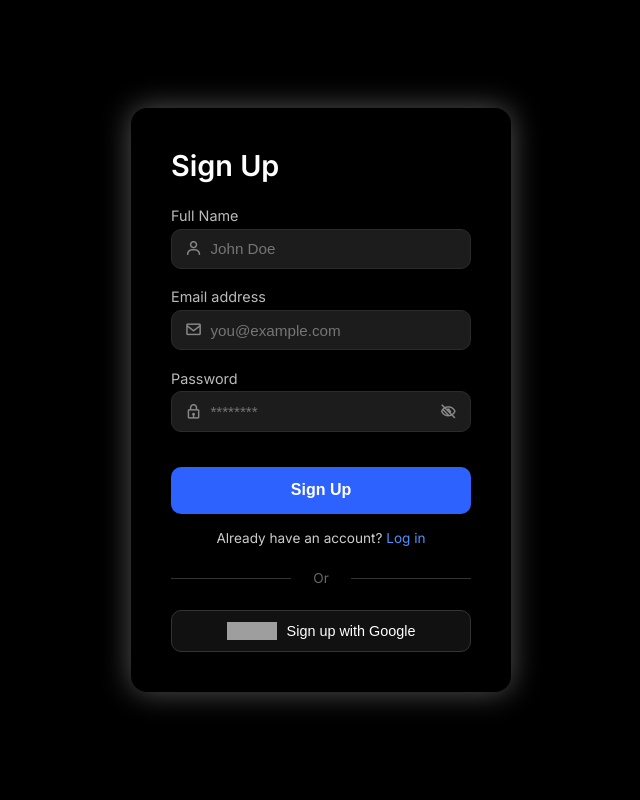
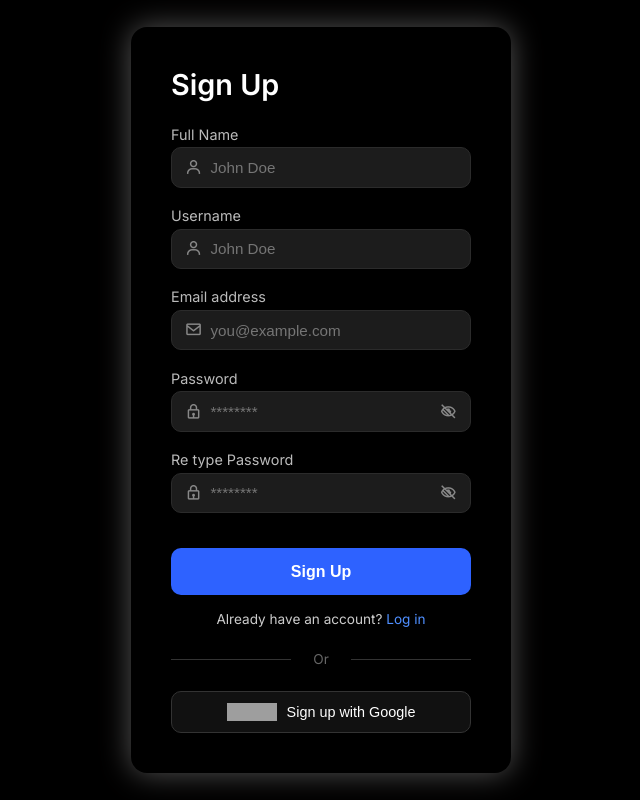
Before and after one commit to Joelscariajustine123/Turbo, a Django app: page /adminsignup/ in a window 1280 px wide. Shown: the whole page, without its empty margins (319-959 px from the left). Run offline with Django 5.2, Linux system fonts and the light colour scheme; grey boxes are pictures that could not be loaded.

Commit message:
account created

```diff
--- a/account/views.py
+++ b/account/views.py
@@ -35,6 +35,7 @@ def ridersignup(request):
     if request.method == 'POST':
         full_name = request.POST.get('full_name')
         email = request.POST.get('email')
+        username = request.POST.get('username')
         password1 = request.POST.get('password1')
         password2 = request.POST.get('password2')
 
@@ -49,7 +50,7 @@ def ridersignup(request):
         user = CustomUser.objects.create(
             full_name=full_name,
             email=email,
-            username=email,
+            username=username,
             password=make_password(password1),
             role='rider'
         )
@@ -62,6 +63,7 @@ def ridersignup(request):
 def driversignup(request):
     if request.method == 'POST':
         full_name = request.POST.get('full_name')
+        username = request.POST.get('username')
         email = request.POST.get('email')
         password1 = request.POST.get('password1')
         password2 = request.POST.get('password2')
@@ -77,7 +79,7 @@ def driversignup(request):
         user = CustomUser.objects.create(
             full_name=full_name,
             email=email,
-            username=email,
+            username=username,
             password=make_password(password1),
             role='driver'
         )
@@ -90,6 +92,7 @@ def driversignup(request):
 def adminsignup(request):
     if request.method == 'POST':
         full_name = request.POST.get('full_name')
+        username = request.POST.get('username')
         email = request.POST.get('email')
         password1 = request.POST.get('password1')
         password2 = request.POST.get('password2')
@@ -105,7 +108,7 @@ def adminsignup(request):
         user = CustomUser.objects.create(
             full_name=full_name,
             email=email,
-            username=email,
+            username=username,
             password=make_password(password1),
             role='admin'
         )
--- a/templates/account/adminsignup.html
+++ b/templates/account/adminsignup.html
@@ -13,12 +13,21 @@
 <body>
   <div class="signup-container">
     <h2 class="title">Sign Up</h2>
-    <form action="/signup" method="post" class="signup-form">
+    <form action="" method="post" class="signup-form">
+      {% csrf_token %}
       <div class="input-group">
         <label>Full Name</label>
         <div class="input-box">
           <i class='bx bx-user'></i>
-          <input type="text" placeholder="John Doe" required />
+          <input type="text" name="full_name" placeholder="John Doe" required />
+        </div>
+      </div>
+
+      <div class="input-group">
+        <label>Username</label>
+        <div class="input-box">
+          <i class='bx bx-user'></i>
+          <input type="text" name="username" placeholder="John Doe" required />
         </div>
       </div>
 
@@ -26,7 +35,7 @@
         <label>Email address</label>
         <div class="input-box">
           <i class='bx bx-envelope'></i>
-          <input type="email" placeholder="you@example.com" required />
+          <input type="email" name="email" placeholder="you@example.com" required />
         </div>
       </div>
 
@@ -34,7 +43,15 @@
         <label>Password</label>
         <div class="input-box">
           <i class='bx bx-lock'></i>
-          <input type="password" placeholder="********" required />
+          <input type="password" name="password1" placeholder="********" required />
+          <i class='bx bx-low-vision eye-icon'></i>
+        </div>
+      </div>
+        <div class="input-group">
+        <label>Re type Password</label>
+        <div class="input-box">
+          <i class='bx bx-lock'></i>
+          <input type="password" name="password2" placeholder="********" required />
           <i class='bx bx-low-vision eye-icon'></i>
         </div>
       </div>
--- a/templates/account/driverlogin.html
+++ b/templates/account/driverlogin.html
@@ -13,7 +13,8 @@
   <div class="login-page">
     <div class="login-card">
       <h2 class="title">Log in</h2>
-      <form action="/login" method="post" class="login-form">
+      <form action="" method="post" class="login-form">
+        {% csrf_token %}
         <div class="input-group">
           <label>Email address</label>
           <div class="input-box">
--- a/templates/account/riderlogin.html
+++ b/templates/account/riderlogin.html
@@ -13,7 +13,8 @@
   <div class="login-page">
     <div class="login-card">
       <h2 class="title">Log in</h2>
-      <form action="/login" method="post" class="login-form">
+      <form action="" method="post" class="login-form">
+        {% csrf_token %}
         <div class="input-group">
           <label>Email address</label>
           <div class="input-box">
```
Also changed, not shown: templates/account/adminlogin.html (+4 -3 lines), templates/account/driversignup.html (+10 -1 lines), templates/account/ridersignup.html (+10 -1 lines), db.sqlite3.
